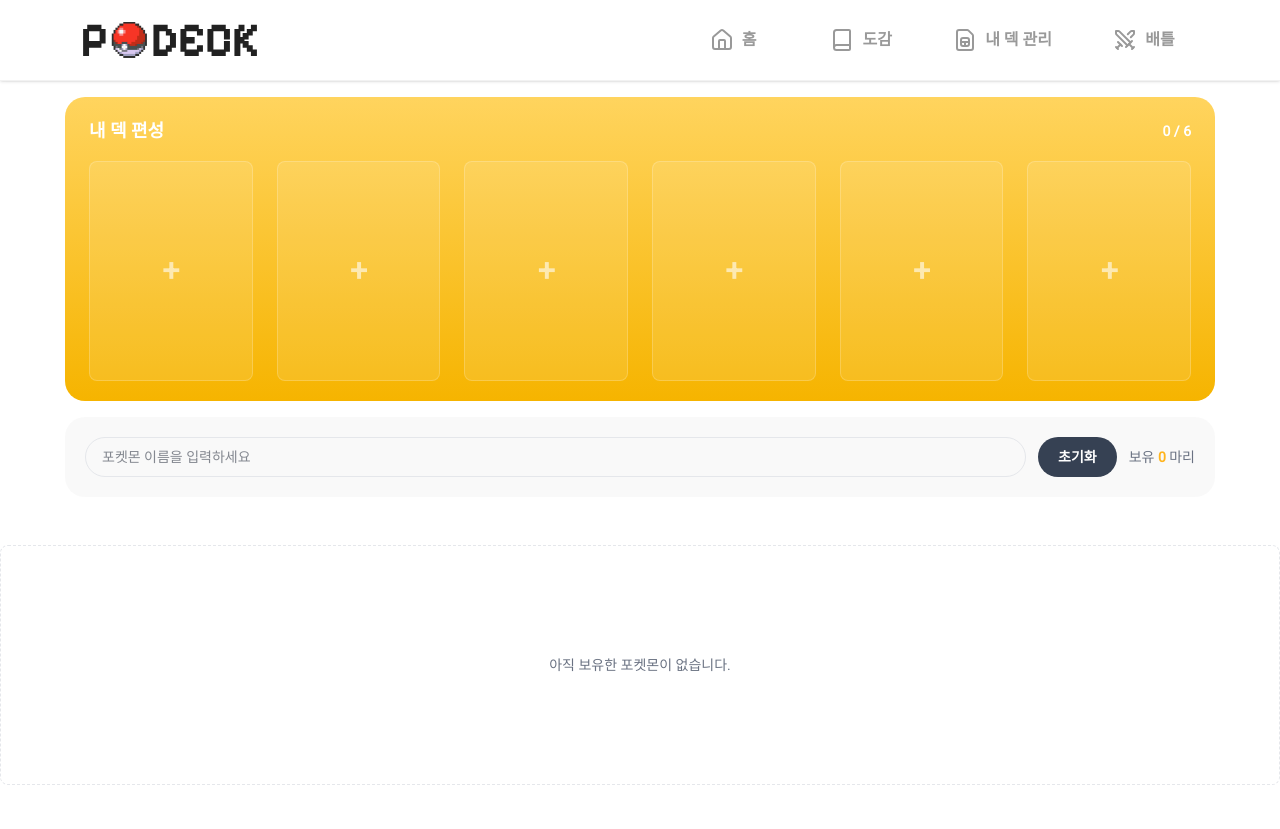
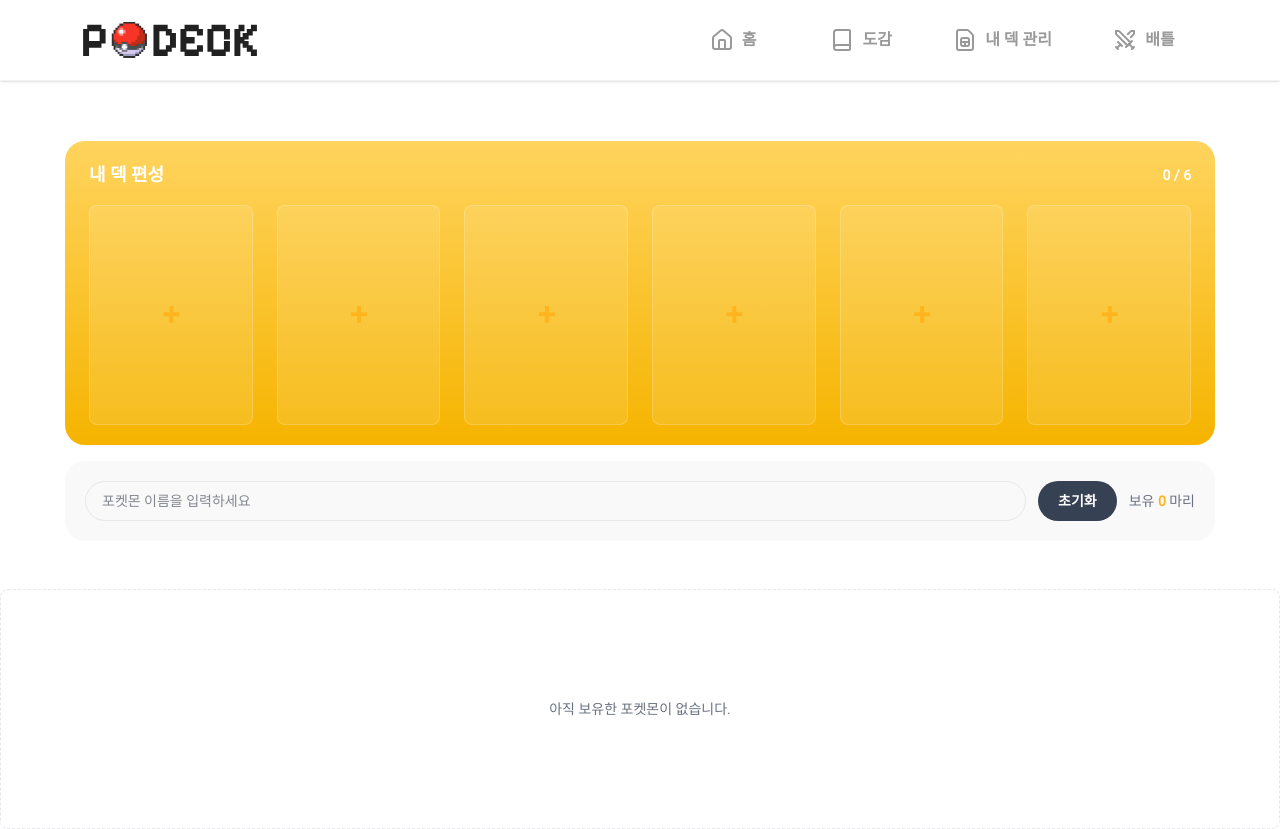
Before and after one commit to PODECK/FE, a Next.js app: page /mydeck in a window 1280 px wide. Before the commit the page ends 800 px from the top, so only its background shows below. Built offline with nearby package versions, Linux system fonts and the light colour scheme.

Commit message:
Design: 내 덱 구성 스타일 조정 (#25)

```diff
--- a/src/app/(main)/mydeck/_components/MydeckFormation.tsx
+++ b/src/app/(main)/mydeck/_components/MydeckFormation.tsx
@@ -13,10 +13,10 @@ export default function MyDeckFormation({ selectedPokemons, onRemovePokemon }: M
   const slots = Array.from({ length: MAX_DECK_SIZE }, (_, index) => selectedPokemons[index] ?? null);
 
   return (
-    <section className="bg-gradient-primary mx-auto mt-4 max-w-[1150px] rounded-[20px] px-6 py-5">
+    <section className="bg-gradient-primary mx-auto mt-15 max-w-[1150px] rounded-[20px] px-6 py-5">
       <div className="mx-auto max-w-[1200px]">
         <div className="mb-4 flex items-center justify-between">
-          <h2 className="text-lg font-bold text-[var(--color-base-3)]">내 덱 편성</h2>
+          <h2 className="text-lg font-extrabold text-[var(--color-base-3)]">내 덱 편성</h2>
           <p className="text-sm font-semibold text-[var(--color-base-3)]">
             {selectedPokemons.length} / {MAX_DECK_SIZE}
           </p>
@@ -35,7 +35,7 @@ export default function MyDeckFormation({ selectedPokemons, onRemovePokemon }: M
                     alt={pokemon.koName}
                     width={140}
                     height={140}
-                    className="h-[110px] w-[110px] object-contain"
+                    className="mb-5 h-[110px] w-[110px] object-contain"
                   />
 
                   <button
@@ -47,12 +47,12 @@ export default function MyDeckFormation({ selectedPokemons, onRemovePokemon }: M
                     <X className="h-4 w-4" />
                   </button>
 
-                  <span className="absolute bottom-2 max-w-[80%] truncate text-sm font-semibold text-[var(--color-base-3)]">
+                  <span className="absolute bottom-2 max-w-[80%] truncate text-sm font-bold text-[var(--color-base-3)]">
                     {pokemon.koName}
                   </span>
                 </>
               ) : (
-                <span className="text-3xl font-bold text-[var(--color-base-3)]/60">+</span>
+                <span className="text-3xl font-bold text-[var(--color-primary)]">+</span>
               )}
             </div>
           ))}
```
